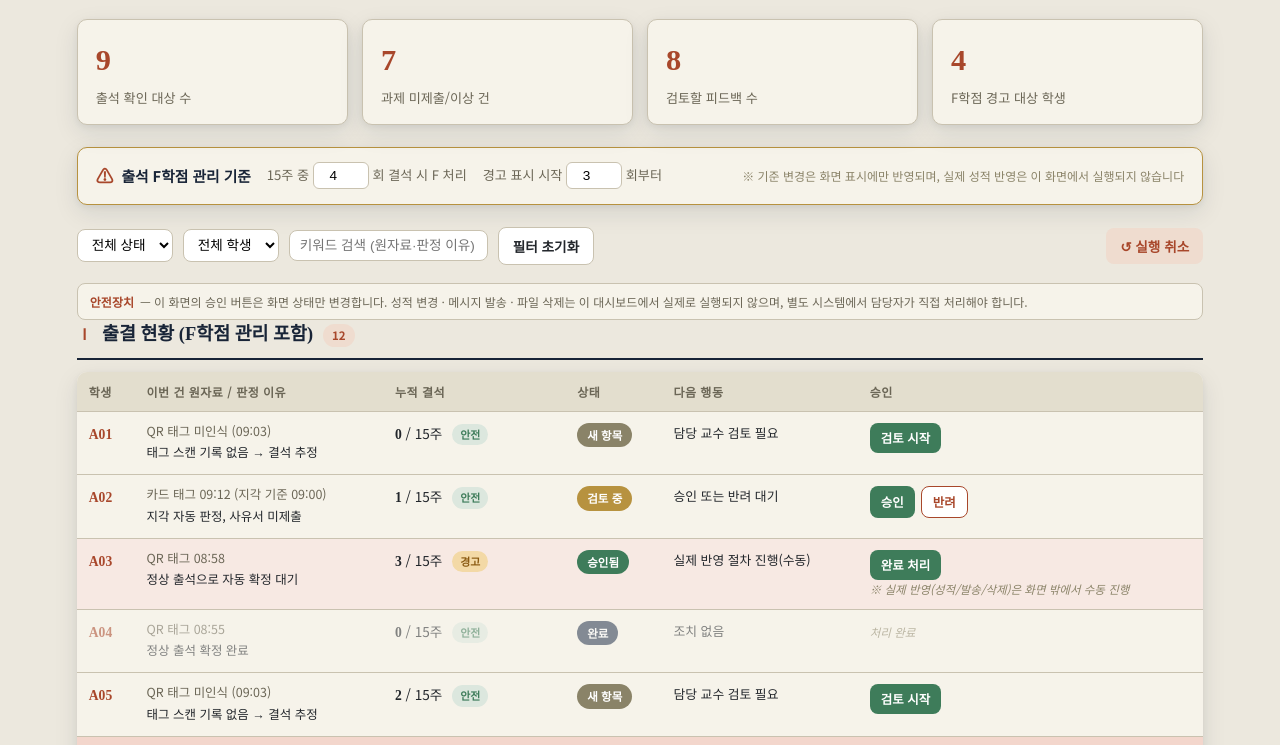
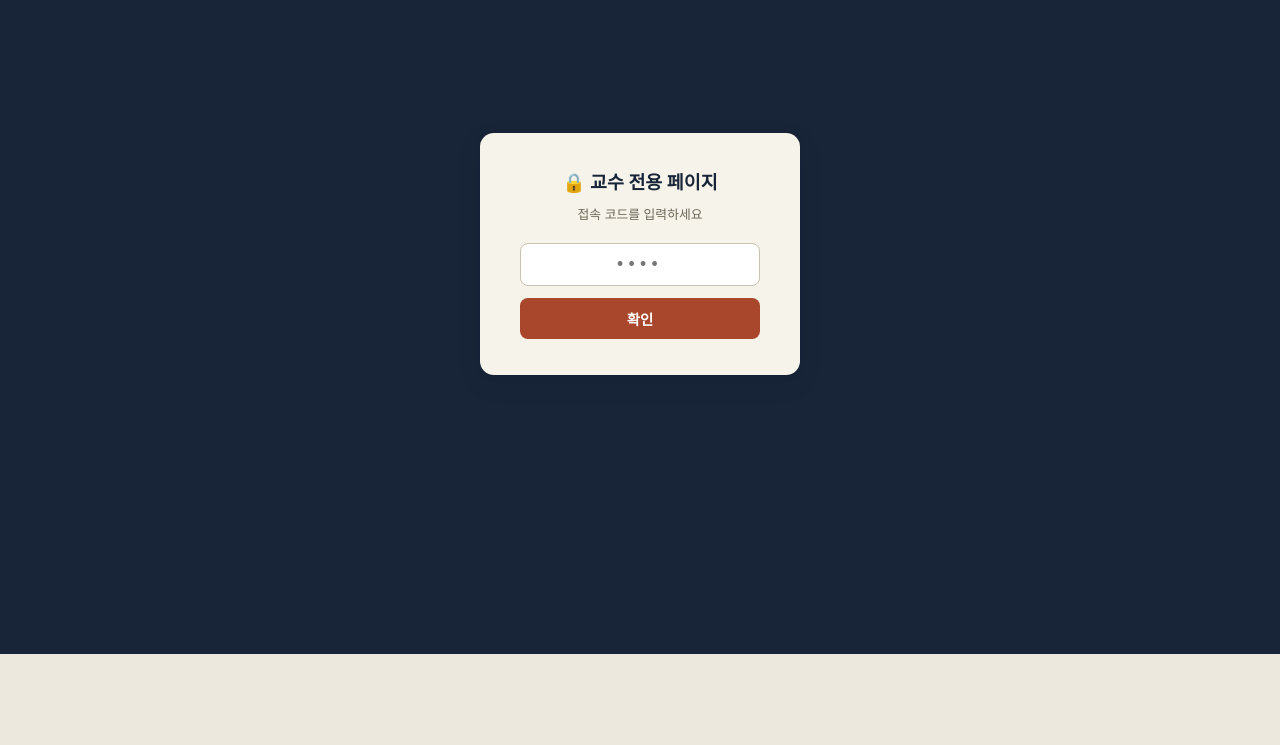
Before and after one commit to rlaqud99/rlaqud99.github.io, a plain HTML site: page dashboard.html in a window 1280 px wide. Shown: the part 146-891 px from the top of the page. After the commit the page ends 800 px from the top, so only its background shows below. Drawn offline with Linux system fonts and the light colour scheme.

Commit message:
Add files via upload

```diff
--- a/dashboard.html
+++ b/dashboard.html
@@ -121,9 +121,43 @@
     padding:8px 12px; display:flex; gap:6px; align-items:center; border:1px solid var(--line);
   }
   .guard b{color:var(--seal);}
+
+  /* 접속 코드 잠금 화면 */
+  #lockScreen{
+    position:fixed; inset:0; background:var(--navy-deep); z-index:2000;
+    display:flex; align-items:center; justify-content:center; flex-direction:column; gap:14px;
+  }
+  #lockScreen .box{
+    background:var(--card); border-radius:14px; padding:36px 40px; width:320px; max-width:86vw;
+    box-shadow:var(--shadow); text-align:center;
+  }
+  #lockScreen h2{ font-family:'Noto Serif KR',serif; color:var(--navy-deep); font-size:1.15rem; margin:0 0 6px; }
+  #lockScreen p{ color:#6b6656; font-size:.8rem; margin:0 0 18px; }
+  #lockScreen input{
+    width:100%; border:1px solid var(--line); border-radius:8px; padding:10px 12px; font-size:1.1rem;
+    text-align:center; letter-spacing:.3em; margin-bottom:12px;
+  }
+  #lockScreen button{
+    width:100%; border:none; border-radius:8px; padding:10px; font-size:.9rem; font-weight:700;
+    background:var(--seal); color:#fff; cursor:pointer; font-family:'Noto Sans KR',sans-serif;
+  }
+  #lockScreen button:hover{ background:var(--seal-soft); }
+  #lockScreen .err{ color:#fff; background:var(--seal); border-radius:6px; padding:6px 10px; font-size:.78rem; margin-top:10px; display:none; }
+  #lockScreen .err.show{ display:block; }
+  body.locked > *:not(#lockScreen){ display:none !important; }
 </style>
 </head>
-<body>
+<body class="locked">
+
+<div id="lockScreen">
+  <div class="box">
+    <h2>🔒 교수 전용 페이지</h2>
+    <p>접속 코드를 입력하세요</p>
+    <input type="password" id="lockInput" maxlength="12" inputmode="numeric" placeholder="••••">
+    <button id="lockBtn">확인</button>
+    <div class="err" id="lockErr">코드가 올바르지 않습니다</div>
+  </div>
+</div>
 
 <div class="doc-top"><span>연성대학교 · 사회복지경영과</span><span>교수 전용 · 비공개 경로</span></div>
 
@@ -206,6 +240,22 @@
 <div class="toast" id="toast"><span id="toastMsg"></span><button id="toastUndo">되돌리기</button></div>
 
 <script>
+/* ---------- 접속 코드 잠금 (참고: 소스에 노출되므로 완전한 보안은 아님, 우연한 접근만 방지) ---------- */
+const ACCESS_CODE = '0000';
+function tryUnlock(){
+  const val = document.getElementById('lockInput').value;
+  if(val === ACCESS_CODE){
+    document.body.classList.remove('locked');
+    document.getElementById('lockScreen').remove();
+  } else {
+    document.getElementById('lockErr').classList.add('show');
+    document.getElementById('lockInput').value = '';
+    document.getElementById('lockInput').focus();
+  }
+}
+document.getElementById('lockBtn').addEventListener('click', tryUnlock);
+document.getElementById('lockInput').addEventListener('keydown', (e)=>{ if(e.key==='Enter') tryUnlock(); });
+
 /* ---------- 학생 목록 ---------- */
 const STUDENTS = Array.from({length:12}, (_,i)=>'A'+String(i+1).padStart(2,'0'));
 const TOTAL_WEEKS = 15;
```
Also changed, not shown: index.html (+3 -0 lines).
